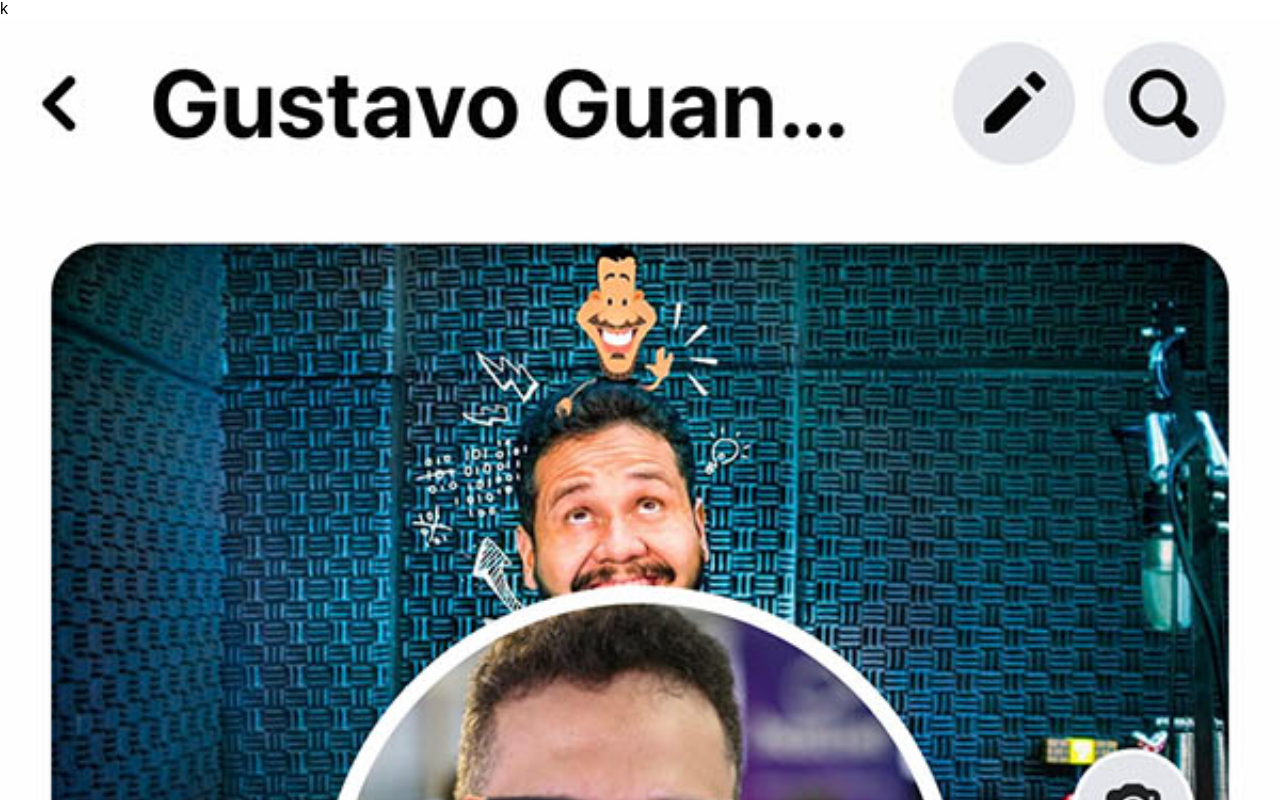
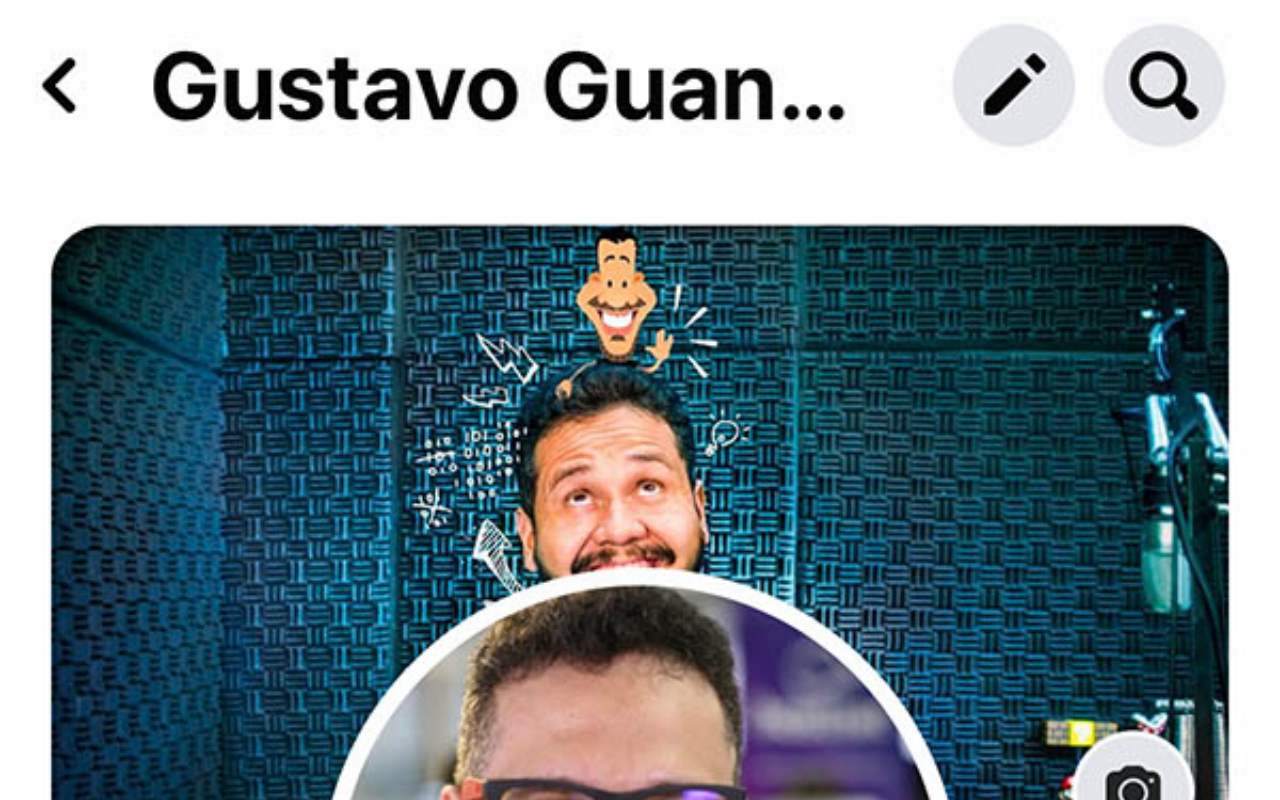
Before and after one commit to CarlosAdryan/projeto-social, a plain HTML site: page facebook.html in a window 1280 px wide. Shown: the top 800 px of the page. Drawn offline with Linux system fonts and the light colour scheme.

Commit message:
correção

```diff
--- a/facebook.html
+++ b/facebook.html
@@ -4,7 +4,7 @@
     <meta charset="UTF-8">
     <meta name="viewport" content="width=device-width, initial-scale=1.0">
     <title>Facebook</title>
-    <link rel="stylesheet" href="estilos/social.css">k
+    <link rel="stylesheet" href="estilos/social.css">
 </head>
 <body>
     <img src="imagens/tela-facebook.jpg" alt="facebook">
```
